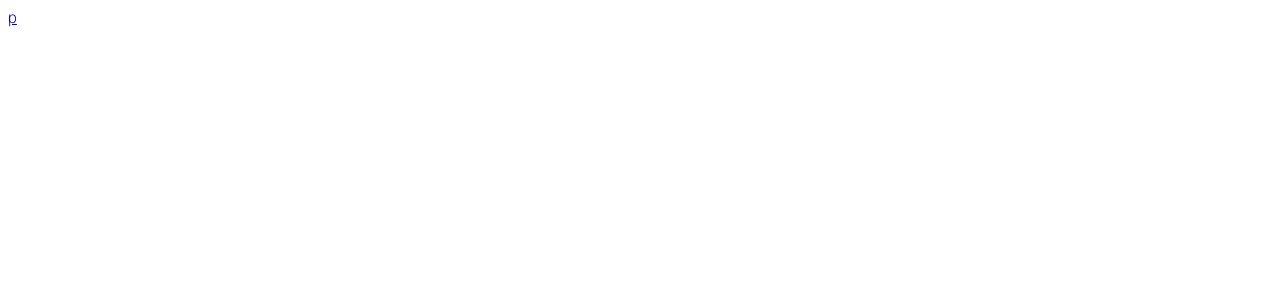
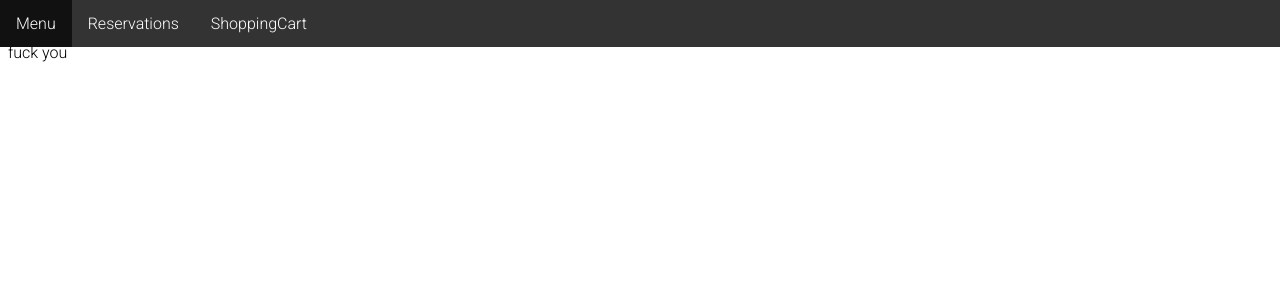
Before and after one commit to JKarjalainen/Raflaaja.API, a Vue app in the folder raflaaja.ui/: page /shoppingcart in a window 1280 px wide. Before the commit this address had no page. Shown: the top 300 px of the page. Built offline with nearby package versions, Linux system fonts and the light colour scheme.

Commit message:
Shoppingcart page

```diff
--- /dev/null
+++ b/raflaaja.ui/src/Views/ShoppingCart.vue
@@ -0,0 +1,40 @@
+<template>
+    <nav-bar></nav-bar>
+    <p>
+       fuck you
+    </p>
+</template>
+
+<script>
+import NavBar from "@/components/NavBar";
+export default {
+    name: "ShoppingCart",
+    components: {NavBar},
+    data() {
+        return {
+            order: []
+        }
+    },
+
+
+    methods: {
+
+    },
+
+}
+</script>
+
+<style scoped>
+.prod {
+    padding: 20px;
+    width: 50%;
+    align-self: center;
+}
+#product-container {
+    display: flex;
+    margin-top: 50px;
+    flex-direction: column;
+    justify-content: flex-end;
+}
+
+</style>
--- a/raflaaja.ui/src/components/NavBar.vue
+++ b/raflaaja.ui/src/components/NavBar.vue
@@ -2,6 +2,7 @@
     <ul>
         <li><router-link to="/">Menu</router-link></li>
         <li><router-link to="/reservations">Reservations</router-link></li>
+        <li><router-link to="/shoppingcart">ShoppingCart</router-link></li>
     </ul>
 </template>
 
--- a/raflaaja.ui/src/router/router.js
+++ b/raflaaja.ui/src/router/router.js
@@ -1,10 +1,12 @@
 import { createRouter, createWebHistory } from "vue-router";
 import HomePage from "@/Views/HomePage";
 import ReservationsPage from "@/Views/ReservationsPage";
+import ShoppingCart from "@/Views/ShoppingCart";
 
 const routes = [
     { path: "/", component: HomePage },
-    { path: "/reservations", component: ReservationsPage}
+    { path: "/reservations", component: ReservationsPage },
+    { path: "/shoppingcart", component: ShoppingCart }
 ]
 
 const router = createRouter({
```
